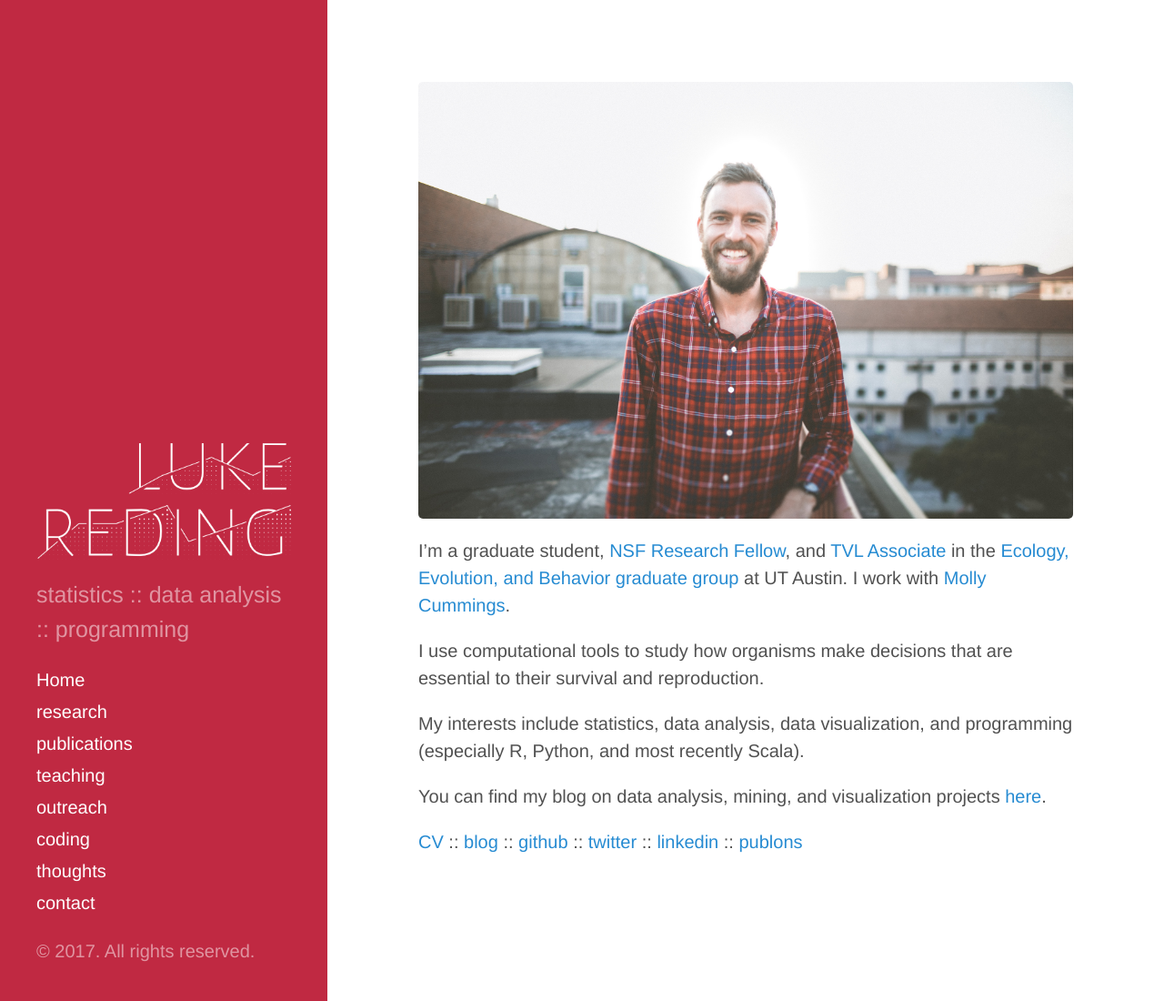
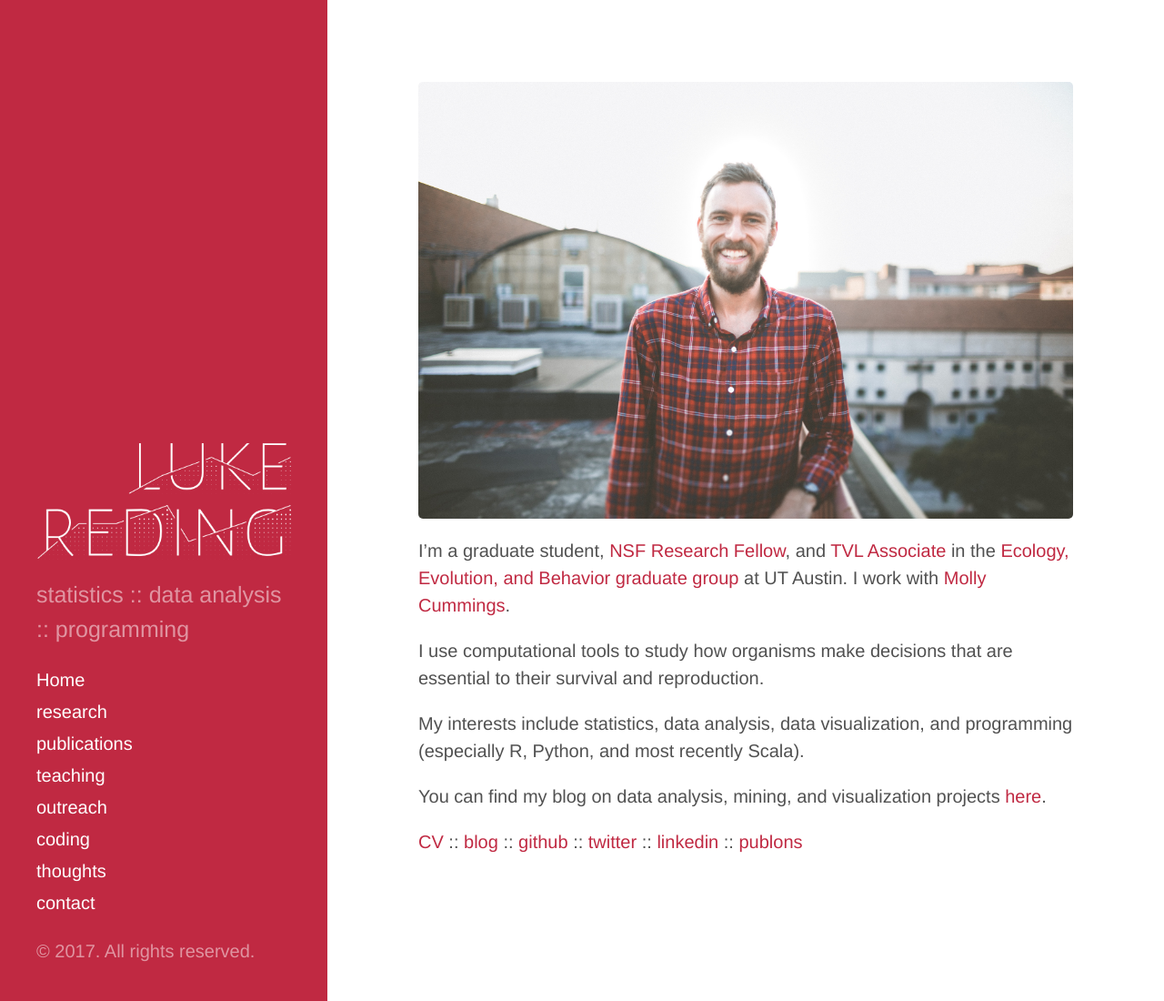
Before and after one commit to lukereding/lukereding.github.io, a Jekyll site: the page built from index.md, in a window 1280 px wide and 1100 px high. Shown: the whole window at 91% size. Built offline with Jekyll 4.4.1, drawn with Linux system fonts in a browser that asks for light colours; the list of posts is cut into pages by our own code.

Commit message:
fix highlighting color

```diff
--- a/public/css/hyde.css
+++ b/public/css/hyde.css
@@ -190,8 +190,8 @@
 .theme-dred .sidebar {
   background-color: #c02942;
 }
-.theme-red .content a,
-.theme-red .related-posts li a:hover {
+.theme-dred .content a,
+.theme-dred .related-posts li a:hover {
   color: #c02942;
 }
 
```
